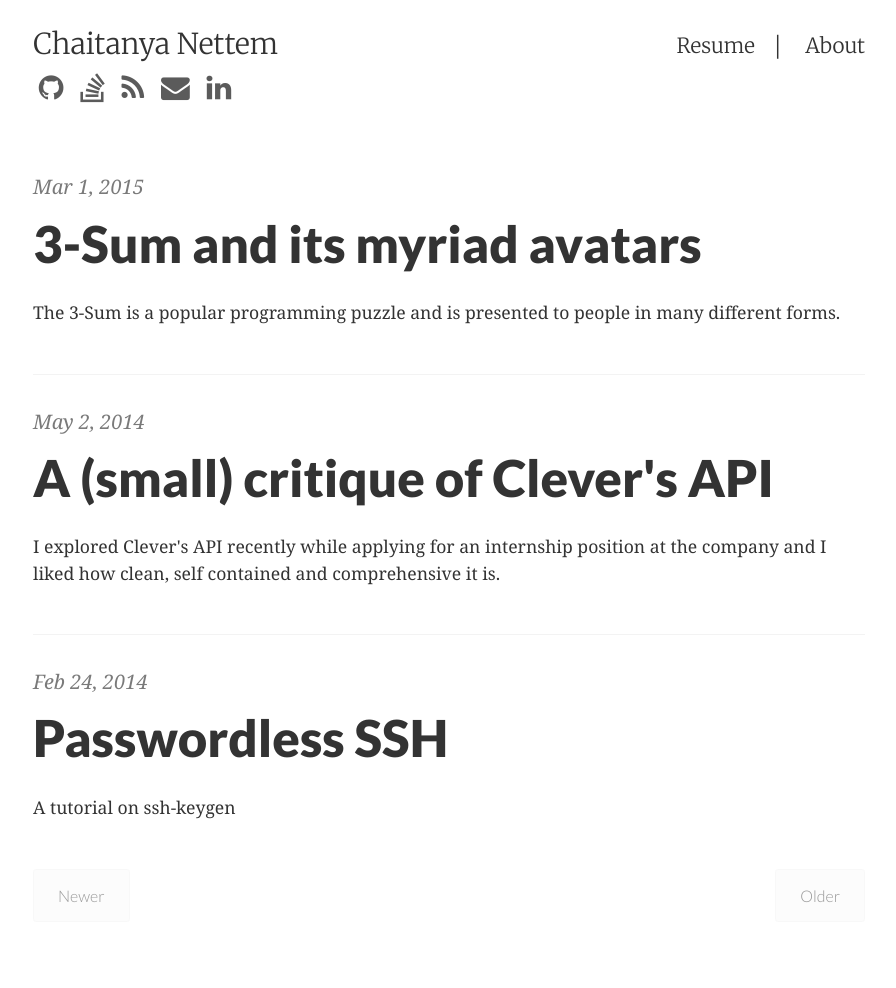
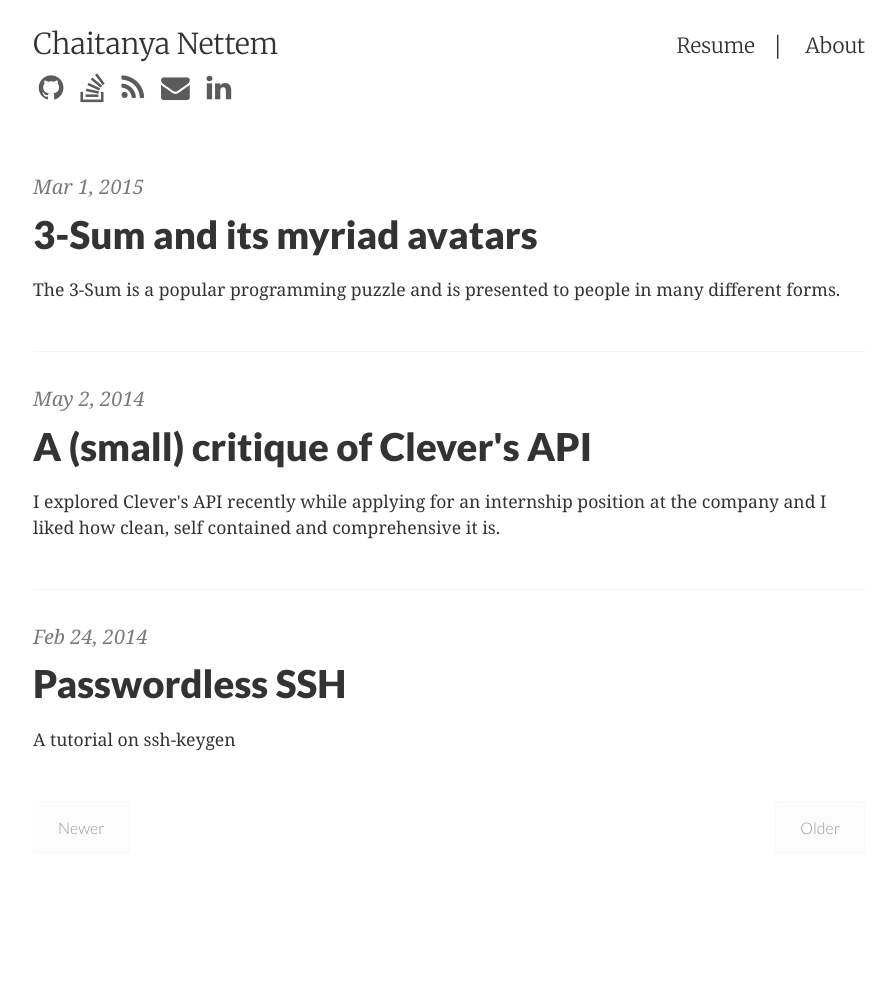
Before and after one commit to chaitanyanettem/chaitanyanettem.github.com, a Jekyll site: the page built from index.html, in a window 1280 px wide. Shown: the whole page, without its empty margins (191-1087 px from the left). Built offline with Jekyll 4.4.1, drawn with Linux system fonts in a browser that asks for light colours; nearby versions of some CDN libraries; Markdown is read by kramdown in place of the engine named in the settings; the list of posts is cut into pages by our own code; after the commit the page ends 932 px from its top, so only the background shows below that.

Commit message:
changes to header font sizes

```diff
--- a/_sass/_main.scss
+++ b/_sass/_main.scss
@@ -451,22 +451,22 @@ h6,
 @media screen and (min-width: 64em) {
   .h1,
   h1 {
-    font-size: 4.498rem;
+    font-size: 2.8rem;
   }
 
   .h2,
   h2 {
-    font-size: 3.18rem;
+    font-size: 2.4rem;
   }
 
   .h3,
   h3 {
-    font-size: 2.249rem;
+    font-size: 1.82rem;
   }
 
   .h4,
   h4 {
-    font-size: 1.591rem;
+    font-size: 1.3rem;
   }
 
   .posts .post-meta {
```
Also changed, not shown: 1 other file.
